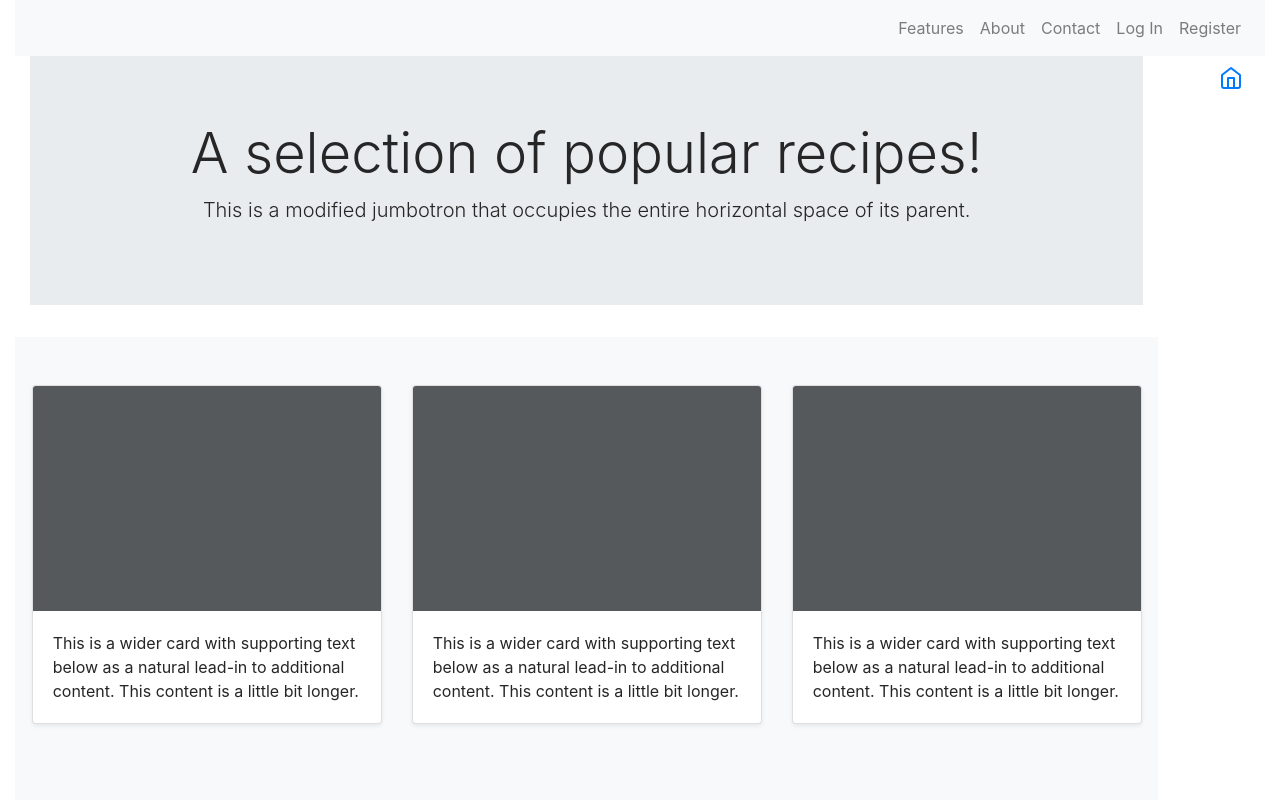
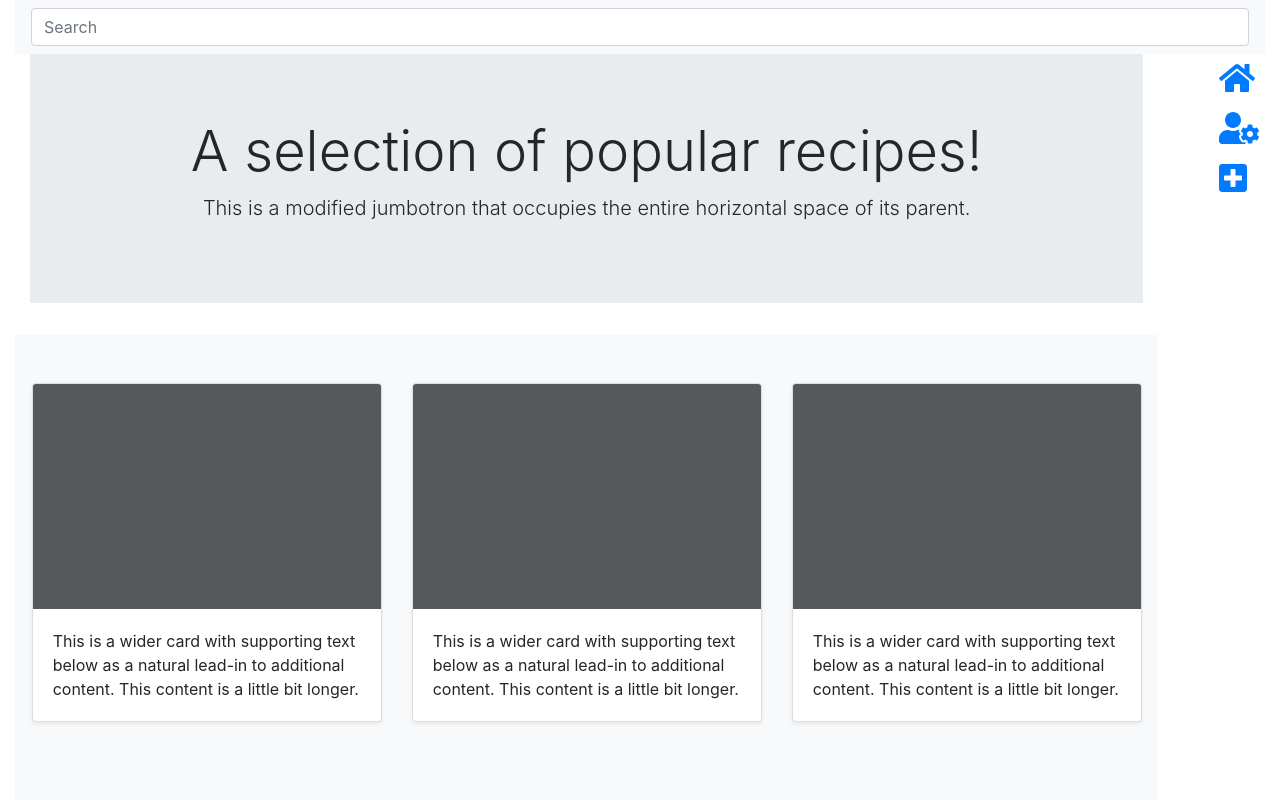
Before and after one commit to Project-MKB/project-mkb, a React (Create React App) app in the folder frontend/: page /main in a window 1280 px wide. Shown: the top 800 px of the page. Built offline with nearby package versions, Linux system fonts and the light colour scheme.

Commit message:
builds the  main page - fixes #21

```diff
--- a/frontend/package.json
+++ b/frontend/package.json
@@ -5,6 +5,7 @@
   "dependencies": {
     "@fortawesome/fontawesome-svg-core": "^1.2.25",
     "@fortawesome/free-brands-svg-icons": "^5.11.2",
+    "@fortawesome/free-solid-svg-icons": "^5.11.2",
     "@fortawesome/react-fontawesome": "^0.1.7",
     "axios": "^0.19.0",
     "bootstrap": "^4.3.1",
--- a/frontend/src/components/global/Nav2.js
+++ b/frontend/src/components/global/Nav2.js
@@ -1,4 +1,8 @@
 import React, { Component } from 'react';
+import { FontAwesomeIcon } from '@fortawesome/react-fontawesome';
+import { faHome } from '@fortawesome/free-solid-svg-icons';
+import { faUserCog } from '@fortawesome/free-solid-svg-icons';
+import { faPlusSquare } from '@fortawesome/free-solid-svg-icons';
 
 class Nav2 extends Component {
     render(){
@@ -7,8 +11,14 @@ class Nav2 extends Component {
                 <div className="sidebar-sticky">
                     <ul className="nav flex-column">
                         <li className="nav-item">
-                            <a className="nav-link active" href="/">
-                            <svg xmlns="http://www.w3.org/2000/svg" width="24" height="24" viewBox="0 0 24 24" fill="none" stroke="currentColor" strokeWidth="2" strokeLinecap="round" strokeLinejoin="round" className="feather feather-home"><path d="M3 9l9-7 9 7v11a2 2 0 0 1-2 2H5a2 2 0 0 1-2-2z"></path><polyline points="9 22 9 12 15 12 15 22"></polyline></svg>
+                            <a className="nav-link" href="/">
+                                <FontAwesomeIcon icon={ faHome } size="2x" />
+                            </a>
+                            <a className="nav-link" href="/">
+                                <FontAwesomeIcon icon={ faUserCog } size="2x" />
+                            </a>
+                            <a className="nav-link" href="/">
+                                <FontAwesomeIcon icon={ faPlusSquare } size="2x" />
                             </a>
                         </li>
                     </ul>
--- a/frontend/src/components/global/SearchBar.js
+++ b/frontend/src/components/global/SearchBar.js
@@ -1,14 +1,17 @@
-import React, { Component } from 'react';
+import React, { Component } from "react";
 
 class SearchBar extends Component {
-    render(){
-        return(
-           <nav className="navbar fixed-top flex-md-nowrap p-0 shadow">
-                <a className="navbar-brand col-sm-3 col-md-2 mr-0" href="/">Company name</a>
-                <input className="form-control form-control-dark" type="text" placeholder="Search" aria-label="Search" />
-            </nav>
-        );
-    }
+  render() {
+    return (
+      <div className="container-fluid">
+        <nav className="navbar navbar-expand-lg navbar-light bg-light">
+          <div className="collapse navbar-collapse" id="navbarSupportedContent">
+          <input class="form-control form-control-dark" type="text" placeholder="Search" aria-label="Search" />
+          </div>
+        </nav>
+      </div>
+    );
+  }
 }
 
 export default SearchBar;
--- a/frontend/src/pages/main.js
+++ b/frontend/src/pages/main.js
@@ -9,7 +9,7 @@ import Footer from '../components/global/Footer';
 const Main = () => {
     return (
         <div>
-            <Nav />
+            <SearchBar />
             <div className="container-fluid">
                 <div className="row">
                     <div className="col-md-11">
```
Also changed, not shown: 1 other file (tests, documents, lock files or other folders).
